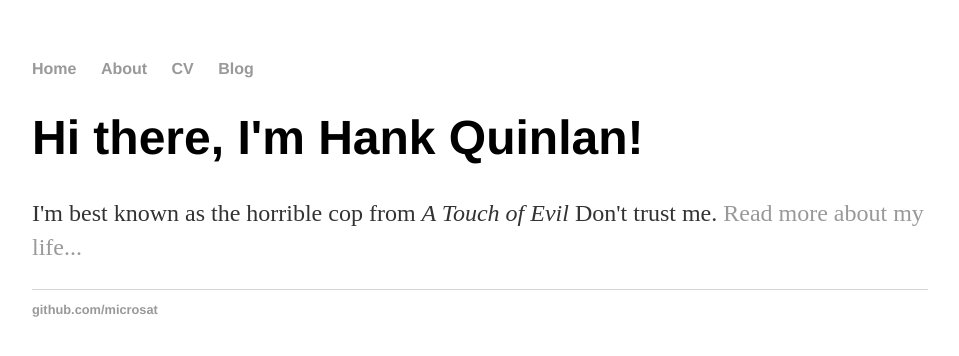
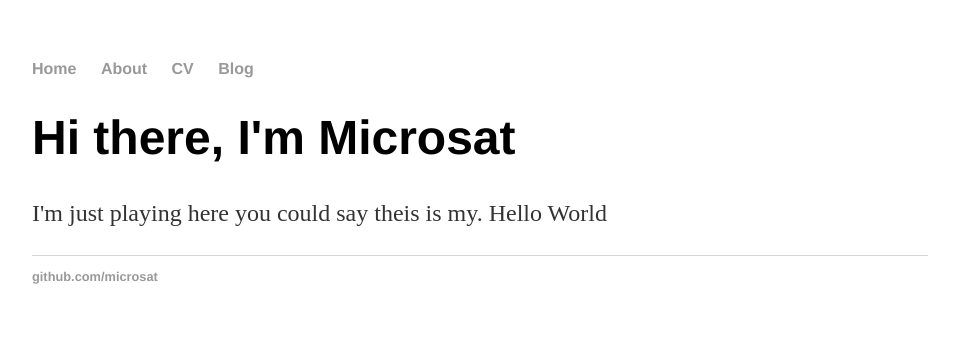
Before and after one commit to microsat/microsat.github.io, a Jekyll site: the page built from index.html, in a window 1280 px wide. Shown: the top 356 px of the page, without its empty margins (160-1119 px from the left). Built offline with Jekyll 4.4.1, drawn with Linux system fonts in a browser that asks for light colours.

Commit message:
Update index.html

```diff
--- a/index.html
+++ b/index.html
@@ -3,6 +3,6 @@ layout: default
 title: Darron Nielsen, Microsat
 ---
 <div class="blurb">
-	<h1>Hi there, I'm Hank Quinlan!</h1>
-	<p>I'm best known as the horrible cop from <em>A Touch of Evil</em> Don't trust me. <a href="/about">Read more about my life...</a></p>
+	<h1>Hi there, I'm Microsat</h1>
+	<p>I'm just playing here you could say theis is my. Hello World</p>
 </div><!-- /.blurb -->
```
